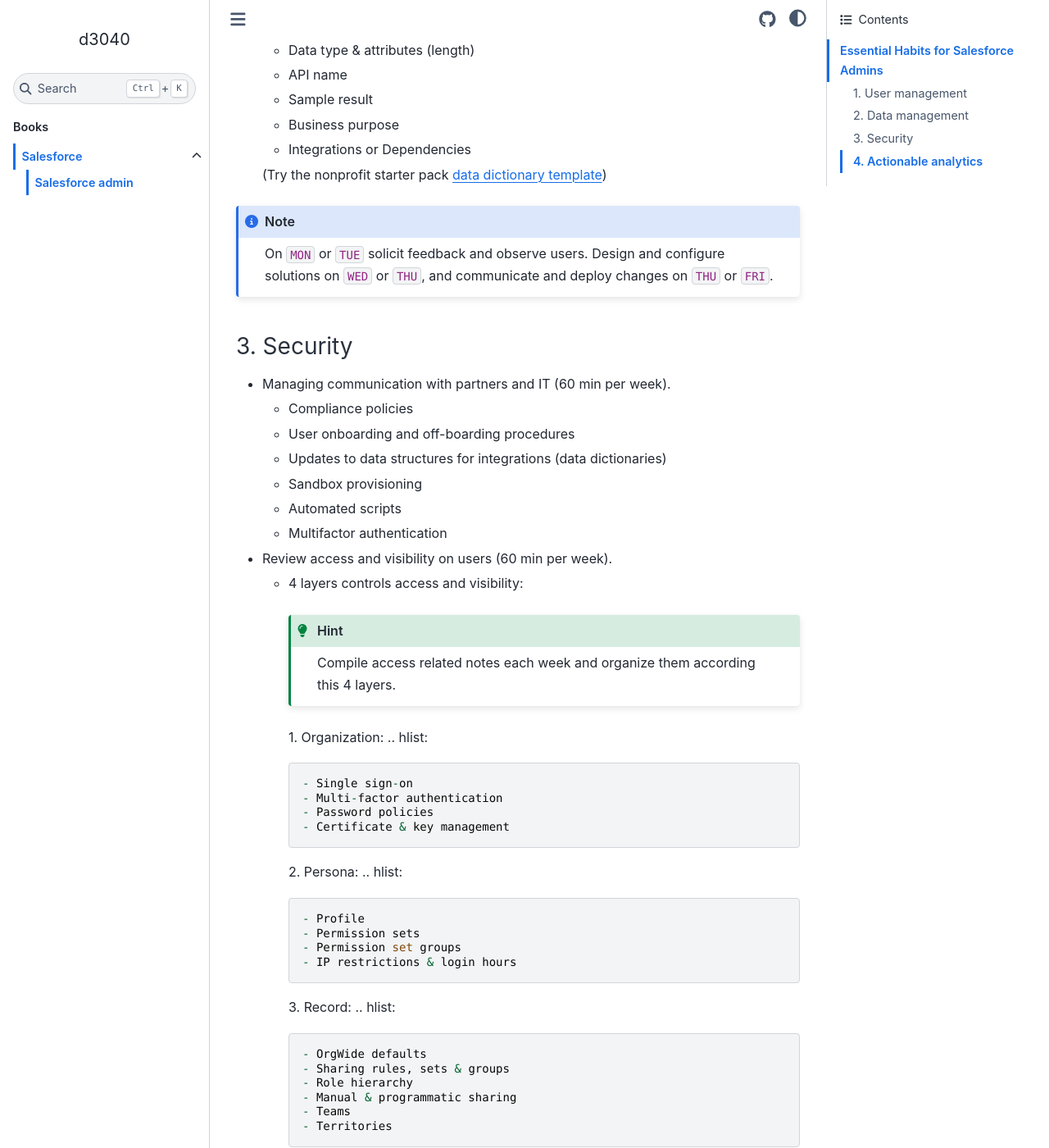
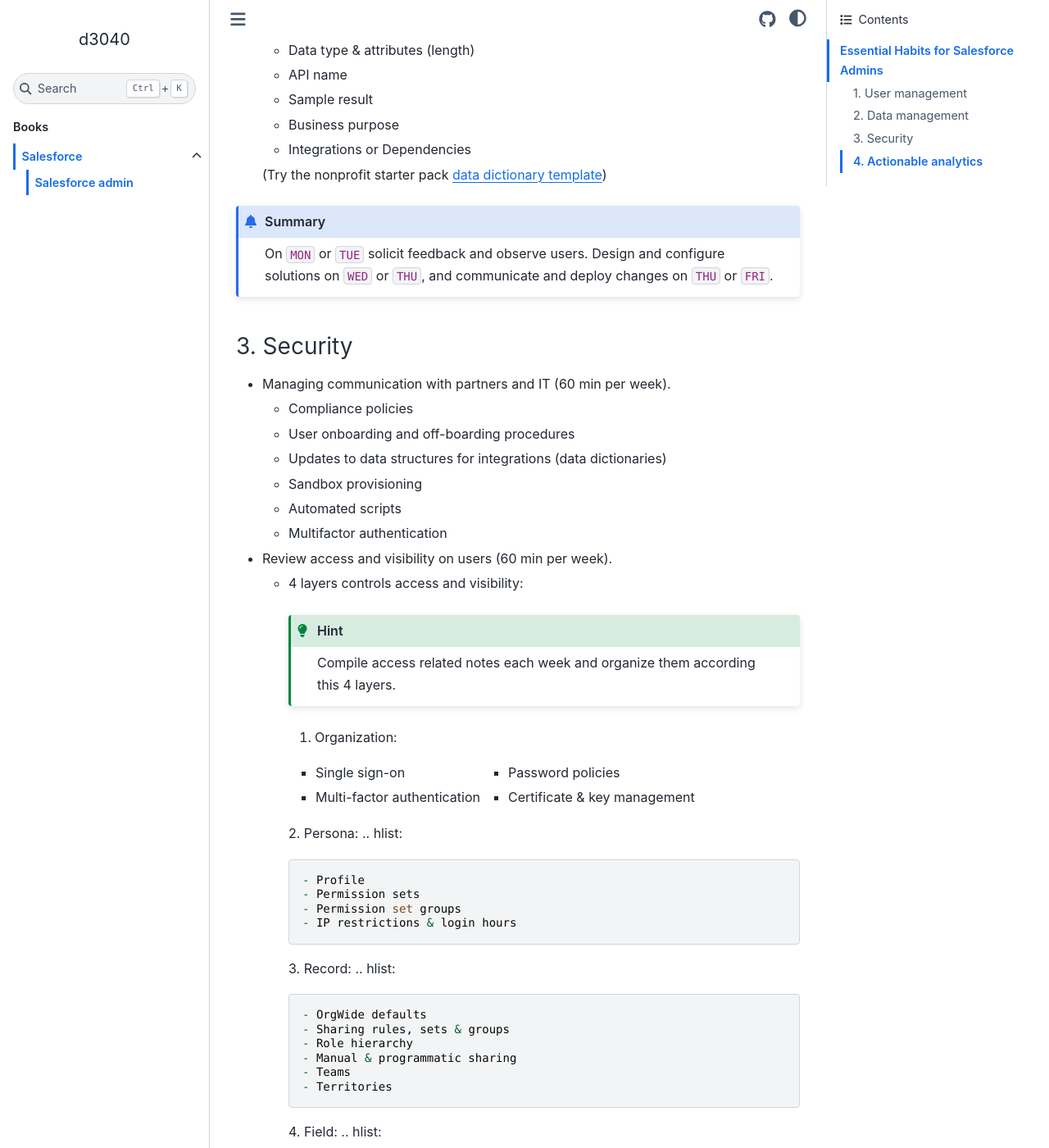
Before and after one commit to d3040/the_beavers_hut, a Sphinx documentation site: the page built from docs/source/salesforce/salesforce_admin.rst, in a window 1280 px wide and 1400 px high, scrolled down 1319 px. Shown: the whole window at 82% size. Built offline with Sphinx 7.4.7 and the Sphinx Book theme 1.1.4, drawn with Linux system fonts in a browser that asks for light colours; some of the changed text lies outside the part shown.

Commit message:
admin habits

```diff
--- a/docs/source/salesforce/salesforce_admin.rst
+++ b/docs/source/salesforce/salesforce_admin.rst
@@ -26,7 +26,7 @@
   - Other admins
   - Descriptions, Help Text, and In-Apss Guidance
 
-.. note::
+.. admonition:: Summary
 
    Gather information on ``MON`` or ``TUE``, study what we have and how well we are using it on ``WED`` or ``THU``, and on ``THU`` or ``FRI`` add documentation.
 
@@ -65,7 +65,7 @@
   - Integrations or Dependencies
   (Try the nonprofit starter pack `data dictionary template <sforce.co/NPSPDataDictionary>`_)
 
-.. note::
+.. admonition:: Summary
 
   On ``MON`` or ``TUE`` solicit feedback and observe users. Design and configure solutions on ``WED`` or ``THU``, and communicate and deploy changes on ``THU`` or ``FRI``.
 
@@ -90,12 +90,14 @@
       Compile access related notes each week and organize them according this 4 layers.
 
     1. Organization:
+
     .. hlist::
 
       - Single sign-on
       - Multi-factor authentication
       - Password policies
       - Certificate & key management
+
     2. Persona:
     .. hlist::
 
@@ -135,7 +137,7 @@
   - Read latest release notes security section.
   - Activate security-focused release updates in Setup.
 
-.. note::
+.. admonition:: Summary
 
   Deepening knowledge on security early on the week (``TUE``). Review access and visibility for users on ``WED``, and communicate with IT on ``FRI``.
 
@@ -154,7 +156,7 @@
 
 ----
 
-.. note::
+.. important::
 
   - Salesforce releases 3 updates each year.
   - Ensure users have the least level of access to the system and data necessary to perform their job functions.
```
